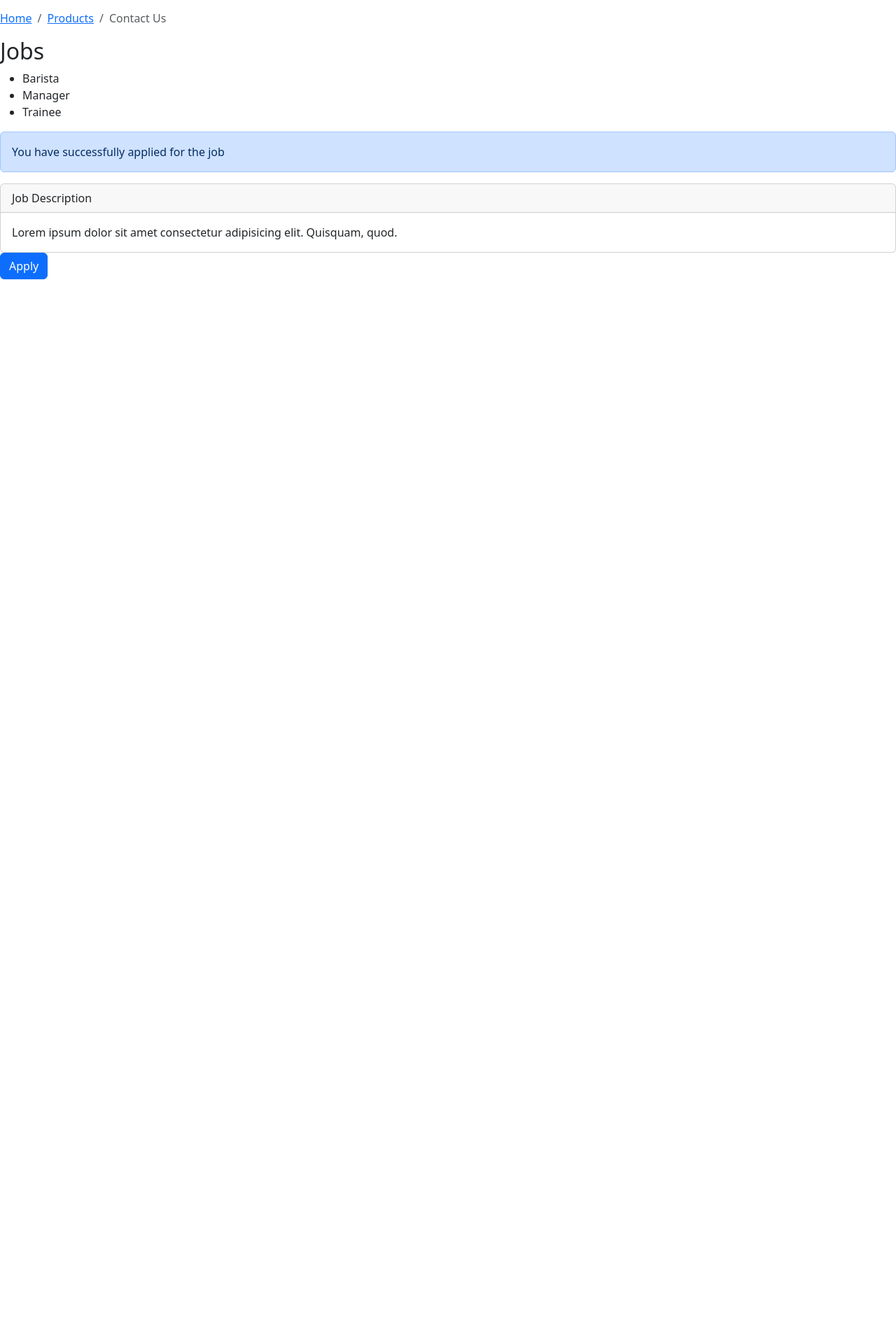
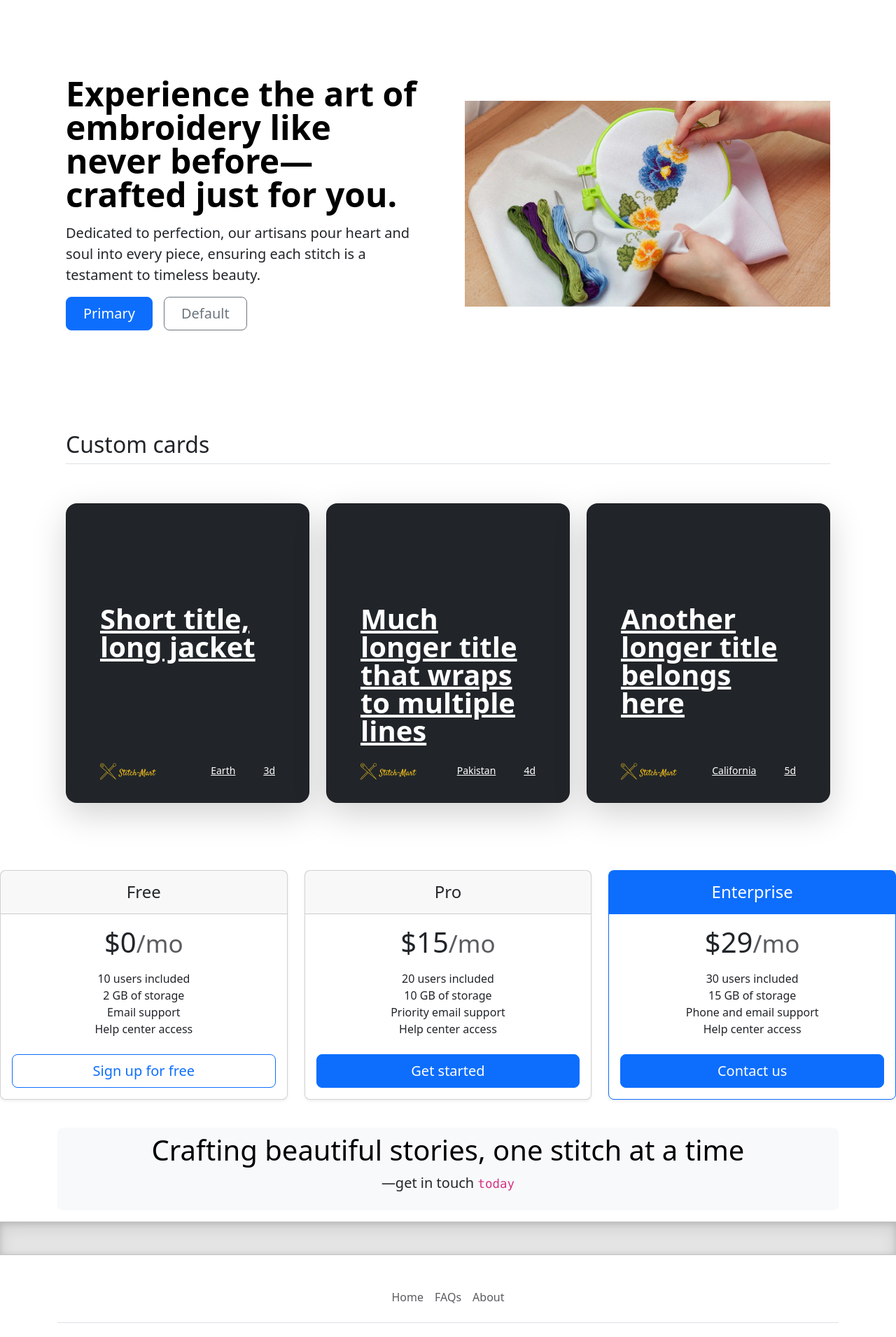
Before and after one commit to yumdmb/stitch-mart, a React (Create React App) app: page / in a window 1280 px wide. Shown: the part 140-2050 px from the top of the page at 70% size. Before the commit the page ends 800 px from the top, so only its background shows below. Built offline with nearby package versions, Linux system fonts and the light colour scheme.

Commit message:
home page updates (layout complete, half-way to go)

```diff
--- a/src/App.js
+++ b/src/App.js
@@ -1,33 +1,20 @@
-import './App.css';
-import JobList from './components/JobList/JobList';
 import 'bootstrap/dist/css/bootstrap.min.css';
-import { Alert, Breadcrumb, Card } from 'react-bootstrap';
 import Header from './components/Header/Header';
+import HomeContent from "./components/HomeContent/HomeContent";
+import Footer from './components/Footer/Footer';
+import FeaturesCard from './components/FeaturesCard/FeaturesCard';
+import SaleItem from './components/SaleItem/SaleItem';
 
 
 
 function App() {
   return (
-    <div className='Job-list'>
+    <div>
       <Header />
-      <Breadcrumb>
-        <Breadcrumb.Item href='/'>Home</Breadcrumb.Item>
-        <Breadcrumb.Item href='/jobs'>Products</Breadcrumb.Item>
-        <Breadcrumb.Item active>Contact Us</Breadcrumb.Item>
-      </Breadcrumb>
-      <h2>Jobs</h2>
-      <JobList />
-      <Alert variant='primary'>You have successfully applied for the job</Alert>
-      <Card>
-        <Card.Header>Job Description</Card.Header>
-        <Card.Body>
-          <Card.Text>
-            Lorem ipsum dolor sit amet consectetur adipisicing elit. Quisquam,
-            quod.
-          </Card.Text>
-        </Card.Body>
-      </Card>
-      <button className='btn btn-primary'>Apply</button>
+      <HomeContent />
+      <FeaturesCard />
+      <SaleItem />
+      <Footer />
     </div>
   );
 }
--- /dev/null
+++ b/src/components/FeaturesCard/FeaturesCard.jsx
@@ -0,0 +1,76 @@
+
+const FeaturesCard = () => {
+    return (
+        <div class="container px-4 py-5" id="custom-cards">
+    <h2 class="pb-2 border-bottom">Custom cards</h2>
+
+    <div class="row row-cols-1 row-cols-lg-3 align-items-stretch g-4 py-5">
+
+      <div class="col">
+            <a href="" class="card card-cover h-100 overflow-hidden text-bg-dark rounded-4 shadow-lg">
+                <div class="d-flex flex-column h-100 p-5 pb-3 text-white text-shadow-1">
+                    <h3 class="pt-5 mt-5 mb-4 display-6 lh-1 fw-bold">Short title, long jacket</h3>
+                        <ul class="d-flex list-unstyled mt-auto">
+                        <li class="me-auto">
+                            <img src="horizontal-logo-copy.png" alt="Logo" width="80" height="24" />
+                        </li>
+                        <li class="d-flex align-items-center me-3">
+                            <svg class="bi me-2" width="1em" height="1em"><use href="#geo-fill"></use></svg>
+                            <small>Earth</small>
+                        </li>
+                        <li class="d-flex align-items-center">
+                            <svg class="bi me-2" width="1em" height="1em"><use href="#calendar3"></use></svg>
+                            <small>3d</small>
+                        </li>
+                        </ul>
+                </div>
+            </a>
+        </div>
+
+      <div class="col">
+        <a href="" class="card card-cover h-100 overflow-hidden text-bg-dark rounded-4 shadow-lg" >
+          <div class="d-flex flex-column h-100 p-5 pb-3 text-white text-shadow-1">
+            <h3 class="pt-5 mt-5 mb-4 display-6 lh-1 fw-bold">Much longer title that wraps to multiple lines</h3>
+            <ul class="d-flex list-unstyled mt-auto">
+              <li class="me-auto">
+                <img src="horizontal-logo-copy.png" alt="Logo" width="80" height="24" />
+              </li>
+              <li class="d-flex align-items-center me-3">
+                <svg class="bi me-2" width="1em" height="1em"><use href="#geo-fill"></use></svg>
+                <small>Pakistan</small>
+              </li>
+              <li class="d-flex align-items-center">
+                <svg class="bi me-2" width="1em" height="1em"><use href="#calendar3"></use></svg>
+                <small>4d</small>
+              </li>
+            </ul>
+          </div>
+        </a>
+      </div>
+
+      <div class="col">
+        <a href="" class="card card-cover h-100 overflow-hidden text-bg-dark rounded-4 shadow-lg" >
+          <div class="d-flex flex-column h-100 p-5 pb-3 text-shadow-1">
+            <h3 class="pt-5 mt-5 mb-4 display-6 lh-1 fw-bold">Another longer title belongs here</h3>
+            <ul class="d-flex list-unstyled mt-auto">
+              <li class="me-auto">
+                <img src="horizontal-logo-copy.png" alt="Logo" width="80" height="24" />
+              </li>
+              <li class="d-flex align-items-center me-3">
+                <svg class="bi me-2" width="1em" height="1em"><use href="#geo-fill"></use></svg>
+                <small>California</small>
+              </li>
+              <li class="d-flex align-items-center">
+                <svg class="bi me-2" width="1em" height="1em"><use href="#calendar3"></use></svg>
+                <small>5d</small>
+              </li>
+            </ul>
+          </div>
+        </a>
+      </div>
+    </div>
+  </div>
+    );
+}
+
+export default FeaturesCard;
--- /dev/null
+++ b/src/components/Footer/Footer.css
@@ -0,0 +1,8 @@
+.b-example-divider {
+    width: 100%;
+    height: 3rem;
+    background-color: rgba(0, 0, 0, .1);
+    border: solid rgba(0, 0, 0, .15);
+    border-width: 1px 0;
+    box-shadow: inset 0 0.5em 1.5em rgba(0, 0, 0, .1), inset 0 0.125em 0.5em rgba(0, 0, 0, .15);
+}
--- /dev/null
+++ b/src/components/Footer/Footer.jsx
@@ -0,0 +1,29 @@
+import style from "./Footer.css";
+
+const Footer = () => {
+  return (
+    <div>
+      <div className="container my-3">
+        <div className="p-2 text-center bg-body-tertiary rounded-3">
+            <h1 className="text-body-emphasis">Crafting beautiful stories, one stitch at a time</h1>
+            <p className="lead">
+            —get in touch <code>today</code>
+            </p>
+        </div>
+    </div>
+      <div className="b-example-divider"></div>
+        <div className="container">
+            <footer className="py-3 my-4">
+                <ul className="nav justify-content-center border-bottom pb-3 mb-3">
+                <li className="nav-item"><a href="#" className="nav-link px-2 text-body-secondary">Home</a></li>
+                <li className="nav-item"><a href="#" className="nav-link px-2 text-body-secondary">FAQs</a></li>
+                <li className="nav-item"><a href="#" className="nav-link px-2 text-body-secondary">About</a></li>
+                </ul>
+                <p className="text-center text-body-secondary">© 2024 Company, Inc</p>
+            </footer>
+        </div>
+        <div className="b-example-divider"></div>
+    </div>
+  );
+};
+export default Footer;
--- /dev/null
+++ b/src/components/HomeContent/HomeContent.jsx
@@ -0,0 +1,25 @@
+import React from "react";
+
+const homeContent = () => {
+    return (
+        <div>
+            <div className="container col-xxl-8 px-4 py-5">
+                <div className="row flex-lg-row-reverse align-items-center g-5 py-5">
+                    <div className="col-10 col-sm-8 col-lg-6">
+                        <img src="embroidery.webp" className="d-block mx-lg-auto img-fluid" alt="Bootstrap Themes" width="700" height="700" loading="lazy"/>
+                    </div>
+                <div className="col-lg-6">
+                    <h1 className="display-5 fw-bold text-body-emphasis lh-1 mb-3">Experience the art of embroidery like never before—crafted just for you.</h1>
+                    <p className="lead">Dedicated to perfection, our artisans pour heart and soul into every piece, ensuring each stitch is a testament to timeless beauty.</p>
+                    <div className="d-grid gap-2 d-md-flex justify-content-md-start">
+                        <button type="button" className="btn btn-primary btn-lg px-4 me-md-2">Primary</button>
+                        <button type="button" className="btn btn-outline-secondary btn-lg px-4">Default</button>
+                    </div>
+                </div>
+                </div>
+            </div>
+        </div>
+    );
+}
+
+export default homeContent;
--- a/src/components/JobList/JobList.js
+++ /dev/null
@@ -1,14 +0,0 @@
-import React from "react";
-import "./JobList.css";
-
-const JobList = () => {
-    return (
-        <ul jobName="job-list">
-        <li>Barista</li>
-        <li>Manager</li>
-        <li>Trainee</li>
-        </ul>
-        );
-}
-
-export default JobList;
--- /dev/null
+++ b/src/components/SaleItem/SaleItem.jsx
@@ -0,0 +1,60 @@
+const SaleItem = () => {
+    return (
+        <div class="row row-cols-1 row-cols-md-3 mb-3 text-center">
+      <div class="col">
+        <div class="card mb-4 rounded-3 shadow-sm">
+          <div class="card-header py-3">
+            <h4 class="my-0 fw-normal">Free</h4>
+          </div>
+          <div class="card-body">
+            <h1 class="card-title pricing-card-title">$0<small class="text-body-secondary fw-light">/mo</small></h1>
+            <ul class="list-unstyled mt-3 mb-4">
+              <li>10 users included</li>
+              <li>2 GB of storage</li>
+              <li>Email support</li>
+              <li>Help center access</li>
+            </ul>
+            <button type="button" class="w-100 btn btn-lg btn-outline-primary">Sign up for free</button>
+          </div>
+        </div>
+      </div>
+      <div class="col">
+        <div class="card mb-4 rounded-3 shadow-sm">
+          <div class="card-header py-3">
+            <h4 class="my-0 fw-normal">Pro</h4>
+          </div>
+          <div class="card-body">
+            <h1 class="card-title pricing-card-title">$15<small class="text-body-secondary fw-light">/mo</small></h1>
+            <ul class="list-unstyled mt-3 mb-4">
+              <li>20 users included</li>
+              <li>10 GB of storage</li>
+              <li>Priority email support</li>
+              <li>Help center access</li>
+            </ul>
+            <button type="button" class="w-100 btn btn-lg btn-primary">Get started</button>
+          </div>
+        </div>
+      </div>
+      <div class="col">
+        <div class="card mb-4 rounded-3 shadow-sm border-primary">
+          <div class="card-header py-3 text-bg-primary border-primary">
+            <h4 class="my-0 fw-normal">Enterprise</h4>
+          </div>
+          <div class="card-body">
+            <h1 class="card-title pricing-card-title">$29<small class="text-body-secondary fw-light">/mo</small></h1>
+            <ul class="list-unstyled mt-3 mb-4">
+              <li>30 users included</li>
+              <li>15 GB of storage</li>
+              <li>Phone and email support</li>
+              <li>Help center access</li>
+            </ul>
+            <button type="button" class="w-100 btn btn-lg btn-primary">Contact us</button>
+          </div>
+        </div>
+      </div>
+    </div>
+    );
+
+}
+
+export default SaleItem;
--- a/src/icon/homeIcon.jsx
+++ b/src/icon/homeIcon.jsx
@@ -5,7 +5,7 @@ const homeIcon = (props) => (
       <path d="M8.707 1.5a1 1 0 0 0-1.414 0L.646 8.146a.5.5 0 0 0 .708.708L8 2.207l6.646 6.647a.5.5 0 0 0 .708-.708L13 5.793V2.5a.5.5 0 0 0-.5-.5h-1a.5.5 0 0 0-.5.5v1.293z"/>
       <path d="m8 3.293 6 6V13.5a1.5 1.5 0 0 1-1.5 1.5h-9A1.5 1.5 0 0 1 2 13.5V9.293z"/>
       {
-        <svg xmlns="http://www.w3.org/2000/svg" width="16" height="16" fill="currentColor" class="bi bi-house-fill" viewBox="0 0 16 16">
+        <svg xmlns="http://www.w3.org/2000/svg" width="16" height="16" fill="currentColor" className="bi bi-house-fill" viewBox="0 0 16 16">
         <path d="M8.707 1.5a1 1 0 0 0-1.414 0L.646 8.146a.5.5 0 0 0 .708.708L8 2.207l6.646 6.647a.5.5 0 0 0 .708-.708L13 5.793V2.5a.5.5 0 0 0-.5-.5h-1a.5.5 0 0 0-.5.5v1.293z"/>
         <path d="m8 3.293 6 6V13.5a1.5 1.5 0 0 1-1.5 1.5h-9A1.5 1.5 0 0 1 2 13.5V9.293z"/>
       </svg>
```
Also changed, not shown: src/components/Header/Header.jsx (+5 -5 lines), public/embroidery.webp (added), public/horizontal-logo-copy.png (added), src/components/JobList/JobList.css (deleted).
